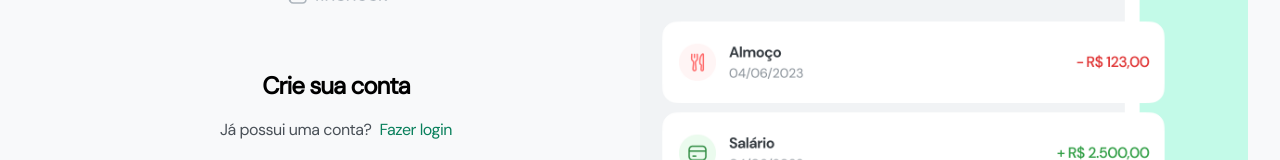
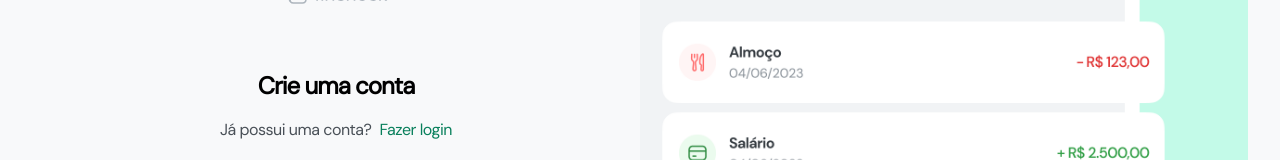
Before and after one commit to ArthurLopesMagalhaes/fincheck-frontend, a React (Vite) app: page /register in a window 1280 px wide. Shown: the part 182-342 px from the top of the page. Built offline with nearby package versions, Linux system fonts and the light colour scheme; no server answers.

Commit message:
fix: testing pr deploy pipeline (#1)

```diff
--- a/src/ui/pages/Register/index.tsx
+++ b/src/ui/pages/Register/index.tsx
@@ -9,7 +9,7 @@ export function Register() {
   return (
     <>
       <header className="flex flex-col items-center gap-4">
-        <h1 className="text-2xl font-bold tracking-[-1px]">Crie sua conta</h1>
+        <h1 className="text-2xl font-bold tracking-[-1px]">Crie uma conta</h1>
         <p className="space-x-2 text-center">
           <span className="text-gray-700 tracking-[-0.5px]">
             Já possui uma conta?
```
